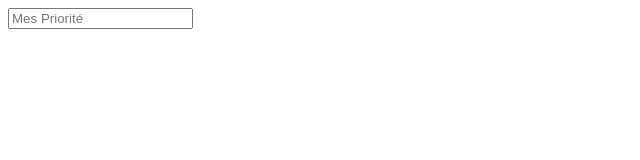
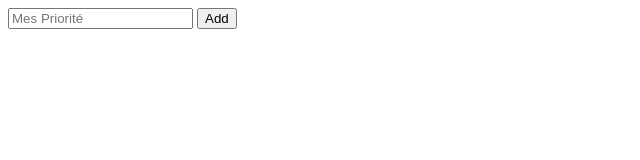
Before and after one commit to tuyengabi/To-Do-List-vueJs, a plain HTML site: page index.html in a window 1280 px wide. Shown: the whole page, without its empty margins (0-640 px from the left). Drawn offline with nearby package versions, Linux system fonts and the light colour scheme.

Commit message:
add button add

```diff
--- a/index.html
+++ b/index.html
@@ -8,6 +8,7 @@
 
     <div class="toDoList">
       <input class="input" v-model="newList" v-on:keyup.enter="addTodo" placeholder="Mes Priorité">
+          <button class="btnAdd" type="button" v-on:click="addTodo">Add</button>
 
       <ul class="list">
         <li v-for="(todo, index) in todos">
```
Also changed, not shown: 1 other file.
